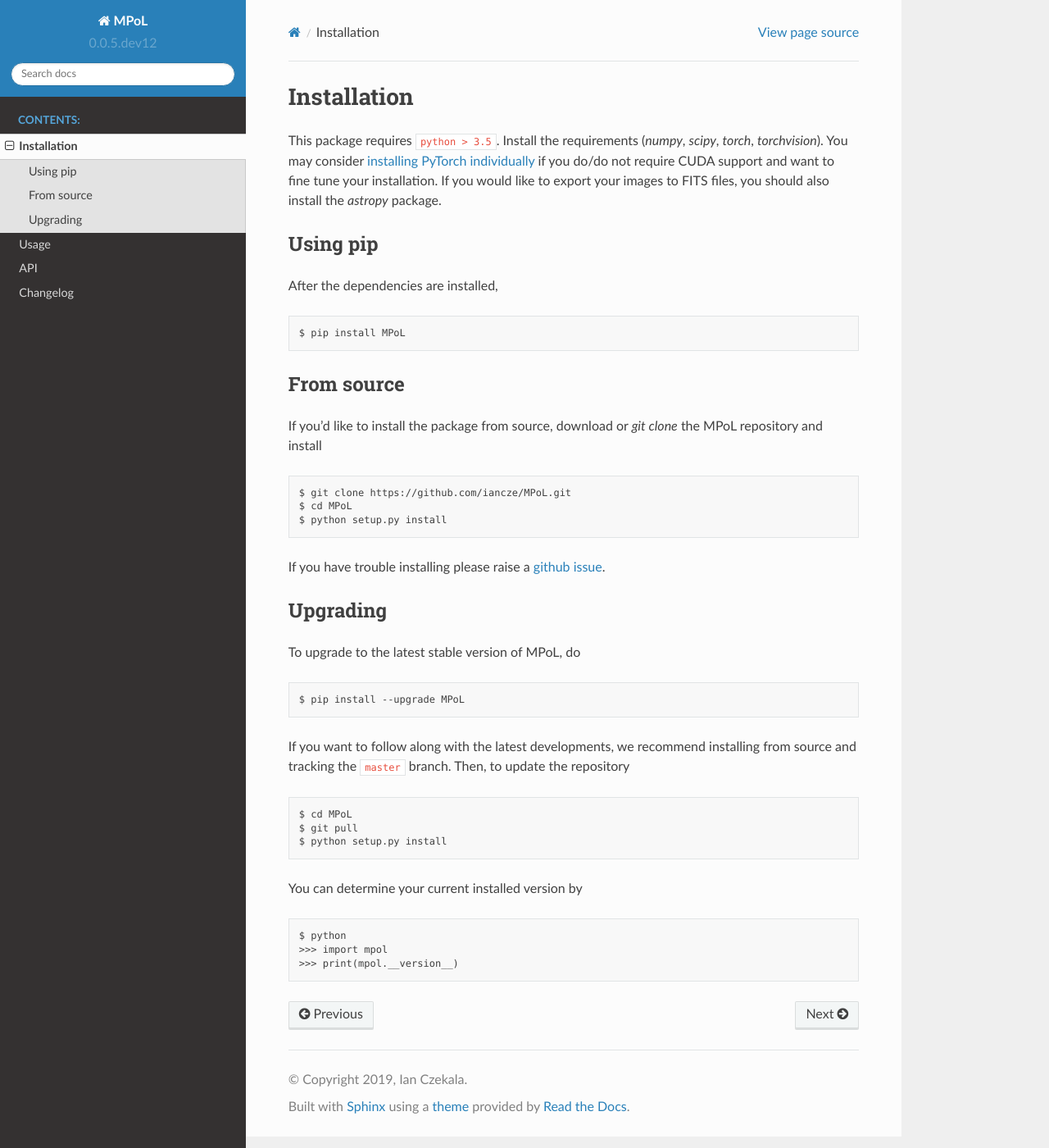
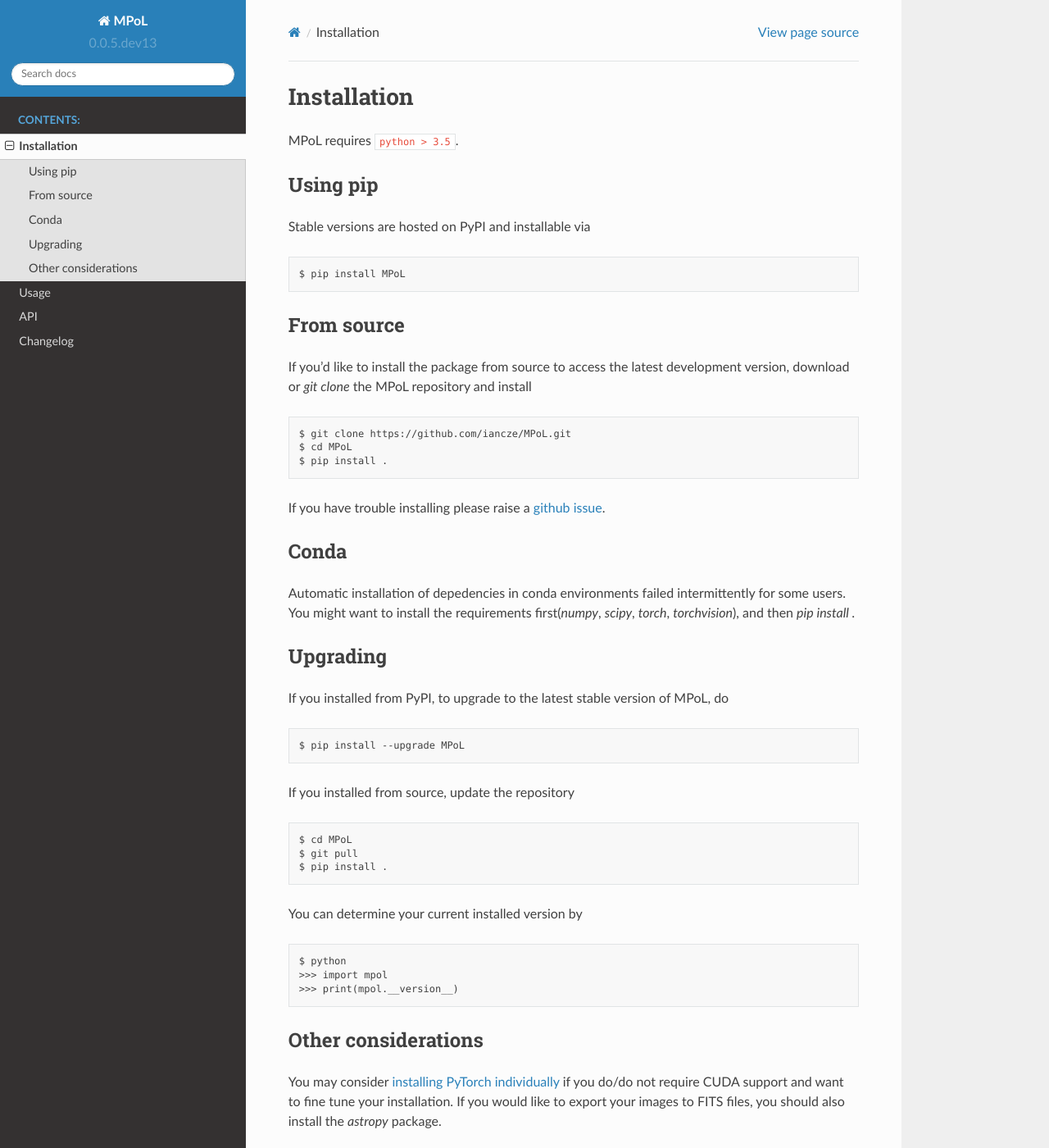
Before and after one commit to MPoL-dev/MPoL, a Sphinx documentation site: the page built from docs/installation.rst, in a window 1280 px wide and 1400 px high. Shown: the whole window at 82% size. Built offline with Sphinx 7.4.7 and the Read the Docs theme 2.0.0, drawn with Linux system fonts in a browser that asks for light colours.

Commit message:
Minor updates to installation instructions.

```diff
--- a/docs/installation.rst
+++ b/docs/installation.rst
@@ -1,42 +1,51 @@
 Installation
 ============
 
-This package requires ``python > 3.5``. Install the requirements (`numpy`, `scipy`, `torch`, `torchvision`). You may consider `installing PyTorch individually <https://pytorch.org/>`_ if you do/do not require CUDA support and want to fine tune your installation. If you would like to export your images to FITS files, you should also install the `astropy` package.
-
+MPoL requires ``python > 3.5``.
 
 Using pip
 ---------
 
-After the dependencies are installed, ::
+Stable versions are hosted on PyPI and installable via ::
 
     $ pip install MPoL
 
 From source
 -----------
 
-If you'd like to install the package from source, download or `git clone` the MPoL repository and install ::
+If you'd like to install the package from source to access the latest development version, download or `git clone` the MPoL repository and install ::
 
     $ git clone https://github.com/iancze/MPoL.git
     $ cd MPoL
-    $ python setup.py install
+    $ pip install .
 
 If you have trouble installing please raise a `github issue <https://github.com/iancze/MPoL/issues>`_.
+
+Conda
+-----
+
+Automatic installation of depedencies in conda environments failed intermittently for some users. You might want to install the requirements first(`numpy`, `scipy`, `torch`, `torchvision`), and then `pip install .`
 
 Upgrading
 ---------
 
-To upgrade to the latest stable version of MPoL, do ::
+If you installed from PyPI, to upgrade to the latest stable version of MPoL, do ::
 
     $ pip install --upgrade MPoL
 
-If you want to follow along with the latest developments, we recommend installing from source and tracking the ``master`` branch. Then, to update the repository ::
+If you installed from source, update the repository ::
 
     $ cd MPoL
     $ git pull
-    $ python setup.py install
+    $ pip install .
 
 You can determine your current installed version by ::
 
     $ python
     >>> import mpol
     >>> print(mpol.__version__)
+
+Other considerations
+--------------------
+
+You may consider `installing PyTorch individually <https://pytorch.org/>`_ if you do/do not require CUDA support and want to fine tune your installation. If you would like to export your images to FITS files, you should also install the `astropy` package.
--- a/src/mpol/__init__.py
+++ b/src/mpol/__init__.py
@@ -1 +1 @@
-__version__ = "0.0.5.dev12"
+__version__ = "0.0.5.dev13"
```
